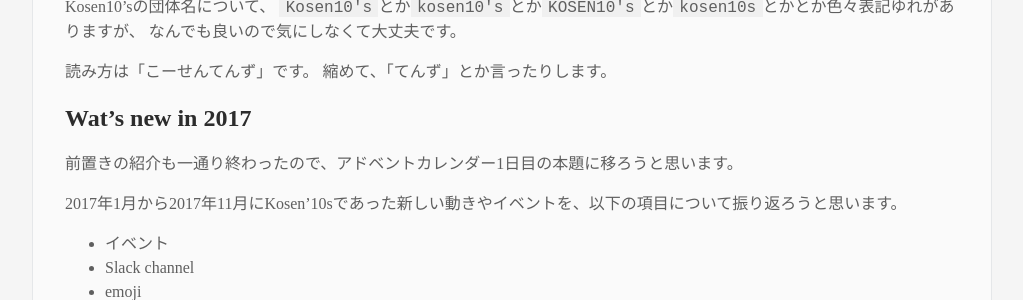
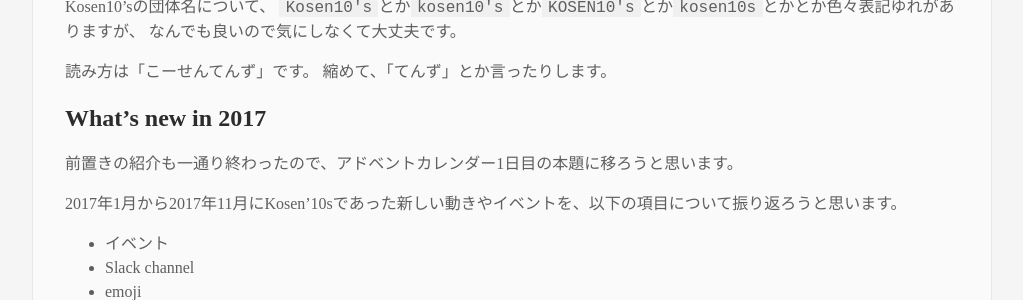
Before and after one commit to arayaryoma/reservoir.allajah.com, a Jekyll site: the page built from _posts/2017-12-01-kosen10s-summary-2017.markdown, in a window 1280 px wide and 900 px high, scrolled down 732 px. Shown: the part 155-455 px from the top of the window, without its empty margins (128-1151 px from the left). Built offline with Jekyll 4.4.1, drawn with Linux system fonts in a browser that asks for light colours; nearby versions of some CDN libraries; emoji names are drawn with the system emoji font; comment, search, counter and statistics services are not loaded.

Commit message:
Fix typo

```diff
--- a/_posts/2017-12-01-kosen10s-summary-2017.markdown
+++ b/_posts/2017-12-01-kosen10s-summary-2017.markdown
@@ -28,7 +28,7 @@ Kosen10'sの団体名について、
 
 読み方は「こーせんてんず」です。 縮めて、「てんず」とか言ったりします。
 
-## Wat's new in 2017
+## What's new in 2017
 前置きの紹介も一通り終わったので、アドベントカレンダー1日目の本題に移ろうと思います。
 
 2017年1月から2017年11月にKosen'10sであった新しい動きやイベントを、以下の項目について振り返ろうと思います。
```
